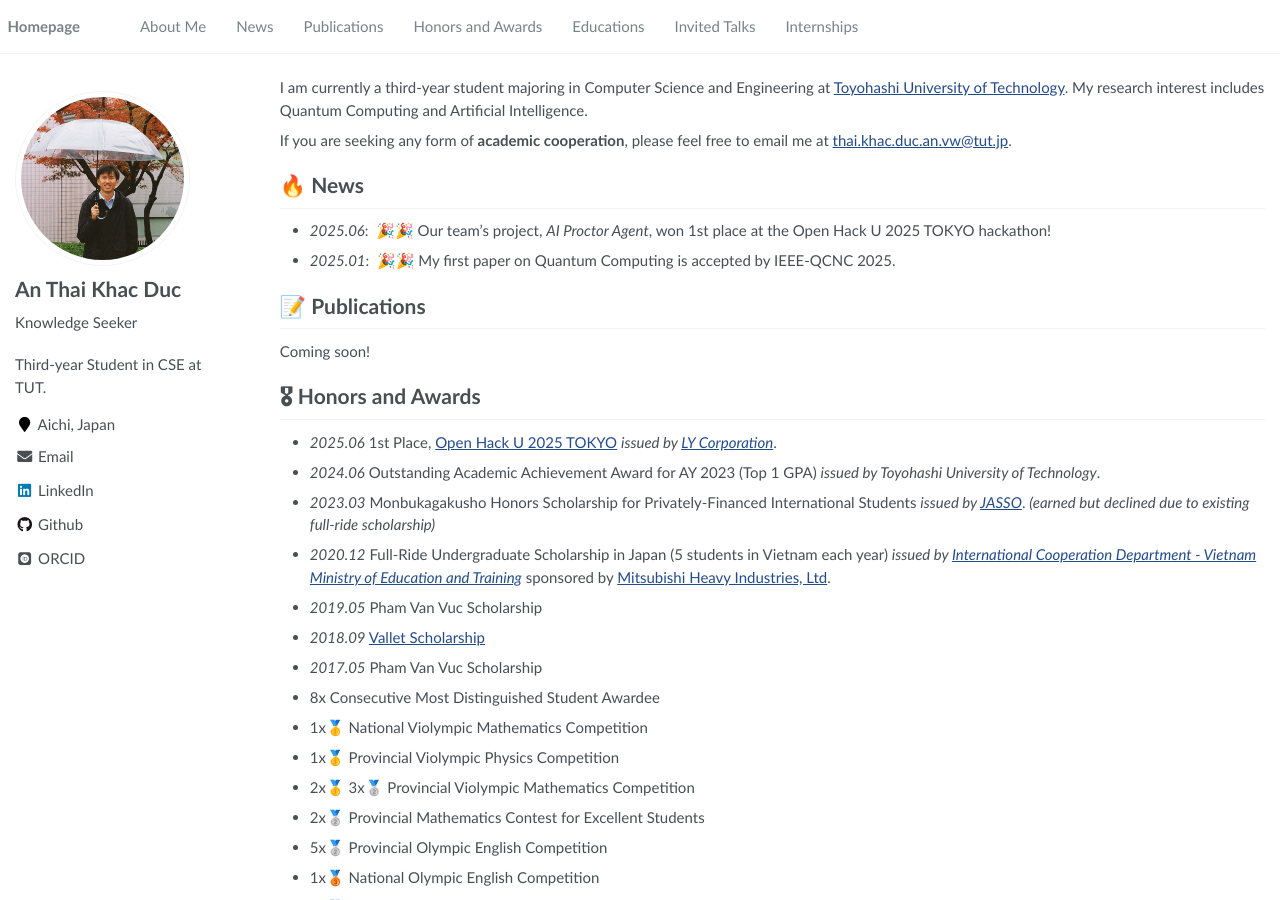
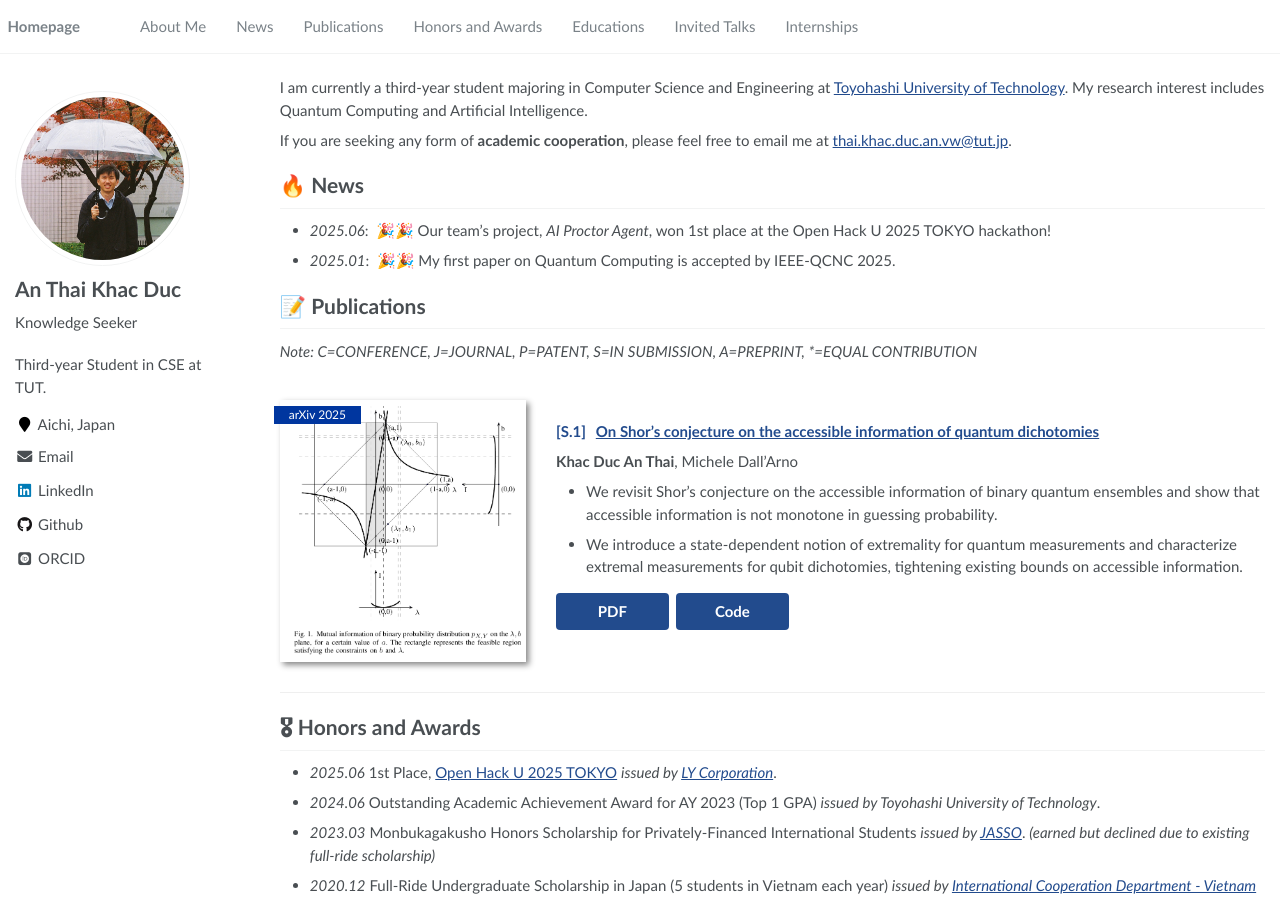
Before and after one commit to AlphaAn/alphaan.github.io, a Jekyll site: the page built from _pages/about.md, in a window 1280 px wide and 900 px high. Built offline with Jekyll 4.4.1, drawn with Linux system fonts in a browser that asks for light colours; some web fonts are replaced.

Commit message:
Update page with a new publication

```diff
--- a/_pages/about.md
+++ b/_pages/about.md
@@ -23,20 +23,46 @@ My research interest includes Quantum Computing and Artificial Intelligence.
 If you are seeking any form of <strong>academic cooperation</strong>, please feel free to email me at <a href="mailto:thai.khac.duc.an.vw@tut.jp">thai.khac.duc.an.vw@tut.jp</a>.
 
 # 🔥 News
-- *2025.06*: &nbsp;🎉🎉 Our team’s project, *AI Proctor Agent*, won 1st place at the Open Hack U 2025 TOKYO hackathon!
-- *2025.01*: &nbsp;🎉🎉 My first paper on Quantum Computing is accepted by IEEE-QCNC 2025.
+
+- _2025.06_: &nbsp;🎉🎉 Our team’s project, _AI Proctor Agent_, won 1st place at the Open Hack U 2025 TOKYO hackathon!
+- _2025.01_: &nbsp;🎉🎉 My first paper on Quantum Computing is accepted by IEEE-QCNC 2025.
 
 # 📝 Publications
-Coming soon!
+
+<p>
+  <em>Note: C=CONFERENCE, J=JOURNAL, P=PATENT, S=IN SUBMISSION, A=PREPRINT, *=EQUAL CONTRIBUTION</em>
+</p>
+
+<div class="paper-box">
+  <div class="paper-box-image"><div><div class="badge">arXiv 2025</div><img src="images/mi.png" alt="Mutual Information Representation" width="100%"></div></div>
+  <div class='paper-box-text'>
+    <p>
+      <span class="paper-prefix">[S.1]</span>
+      <a href="https://arxiv.org/abs/2512.11233" target="_blank" rel="noopener"><strong>On Shor’s conjecture on the accessible information of quantum dichotomies</strong></a>
+    </p>
+    <p>
+      <strong>Khac Duc An Thai</strong>, Michele Dall’Arno
+    </p>
+    <ul>
+      <li> We revisit Shor’s conjecture on the accessible information of binary quantum ensembles and show that accessible information is not monotone in guessing probability.</li>
+      <li> We introduce a state-dependent notion of extremality for quantum measurements and characterize extremal measurements for qubit dichotomies, tightening existing bounds on accessible information.</li>
+    </ul>
+    <div class="paper-links">
+      <a class="btn btn--info" href="https://arxiv.org/pdf/2512.11233.pdf" target="_blank" rel="noopener">PDF</a>
+      <a class="btn btn--info" href="https://github.com/AlphaAn/somim" target="_blank" rel="noopener">Code</a>
+    </div>
+  </div>
+</div>
 
 # 🎖 Honors and Awards
-- *2025.06* 1st Place, [Open Hack U 2025 TOKYO](https://hacku.yahoo.co.jp/hacku2025_tokyo/) *issued by [LY Corporation](https://www.lycorp.co.jp/en/)*.
-- *2024.06* Outstanding Academic Achievement Award for AY 2023 (Top 1 GPA) *issued by Toyohashi University of Technology*.
-- *2023.03* Monbukagakusho Honors Scholarship for Privately-Financed International Students *issued by [JASSO](https://www.jasso.go.jp/en/index.html)*. *(earned but declined due to existing full-ride scholarship)*
-- *2020.12* Full-Ride Undergraduate Scholarship in Japan (5 students in Vietnam each year) *issued by [International Cooperation Department - Vietnam Ministry of Education and Training](https://icd.edu.vn/)* sponsored by [Mitsubishi Heavy Industries, Ltd](https://www.mhi.com/).
-- *2019.05* Pham Van Vuc Scholarship
-- *2018.09* [Vallet Scholarship](https://www.fondationvallet.org/en/scholarships/vietnam/)
-- *2017.05* Pham Van Vuc Scholarship
+
+- _2025.06_ 1st Place, [Open Hack U 2025 TOKYO](https://hacku.yahoo.co.jp/hacku2025_tokyo/) _issued by [LY Corporation](https://www.lycorp.co.jp/en/)_.
+- _2024.06_ Outstanding Academic Achievement Award for AY 2023 (Top 1 GPA) _issued by Toyohashi University of Technology_.
+- _2023.03_ Monbukagakusho Honors Scholarship for Privately-Financed International Students _issued by [JASSO](https://www.jasso.go.jp/en/index.html)_. _(earned but declined due to existing full-ride scholarship)_
+- _2020.12_ Full-Ride Undergraduate Scholarship in Japan (5 students in Vietnam each year) _issued by [International Cooperation Department - Vietnam Ministry of Education and Training](https://icd.edu.vn/)_ sponsored by [Mitsubishi Heavy Industries, Ltd](https://www.mhi.com/).
+- _2019.05_ Pham Van Vuc Scholarship
+- _2018.09_ [Vallet Scholarship](https://www.fondationvallet.org/en/scholarships/vietnam/)
+- _2017.05_ Pham Van Vuc Scholarship
 - 8x Consecutive Most Distinguished Student Awardee
 - 1x🥇 National Violympic Mathematics Competition
 - 1x🥇 Provincial Violympic Physics Competition
@@ -47,16 +73,19 @@ Coming soon!
 - 1x🥉 Ho Chi Minh City April Olympic Mathematics Competition
 
 # 📖 Educations
-- *2023.04 - Present*: Bachelor of Engineering, Computer Science and Engineering, Toyohashi University of Techonology, Aichi, Japan
-- *2021.03 - 2023.03*: Sendagaya Japanese College, Tokyo, Japan
-- *2019.08 - 2021.02*: Bachelor of Engineering (Honors Program) - *Incomplete*, Computer Science and Engineering, Ho Chi Minh University of Technology, VNU-HCM, Ho Chi Minh City, Vietnam
-- *2016.08 - 2019.06*: Duc Trong High School, Lam Dong, Vietnam
+
+- _2023.04 - Present_: Bachelor of Engineering, Computer Science and Engineering, Toyohashi University of Techonology, Aichi, Japan
+- _2021.03 - 2023.03_: Sendagaya Japanese College, Tokyo, Japan
+- _2019.08 - 2021.02_: Bachelor of Engineering (Honors Program) - _Incomplete_, Computer Science and Engineering, Ho Chi Minh University of Technology, VNU-HCM, Ho Chi Minh City, Vietnam
+- _2016.08 - 2019.06_: Duc Trong High School, Lam Dong, Vietnam
 
 # 💬 Invited Talks
-- *2021.10*: Study methods to get high scores in the Vietnamese National High School Exam and the Capacity Assessment Exam of VNU-HCM, Duc Trong High School.
+
+- _2021.10_: Study methods to get high scores in the Vietnamese National High School Exam and the Capacity Assessment Exam of VNU-HCM, Duc Trong High School.
 
 # 💻 Internships
-- *2024.08 - 2024.08*: Project Management Intern, Mitsubishi Heavy Industries, Ltd, Tokyo, Japan.
-- *2024.08 - 2024.12*: AI Engineer Intern, [HachiX](https://www.hachi-x.com/), Nagoya, Japan.
+
+- _2024.08 - 2024.08_: Project Management Intern, Mitsubishi Heavy Industries, Ltd, Tokyo, Japan.
+- _2024.08 - 2024.12_: AI Engineer Intern, [HachiX](https://www.hachi-x.com/), Nagoya, Japan.
 
 If you like the template of this homepage, please go to <a href="https://github.com/RayeRen/acad-homepage.github.io">AcadHomepage <img src="https://img.shields.io/github/stars/RayeRen/acad-homepage.github.io?style=social"></a>. Thank YiRen for providing a clean yet beautiful template.
```
